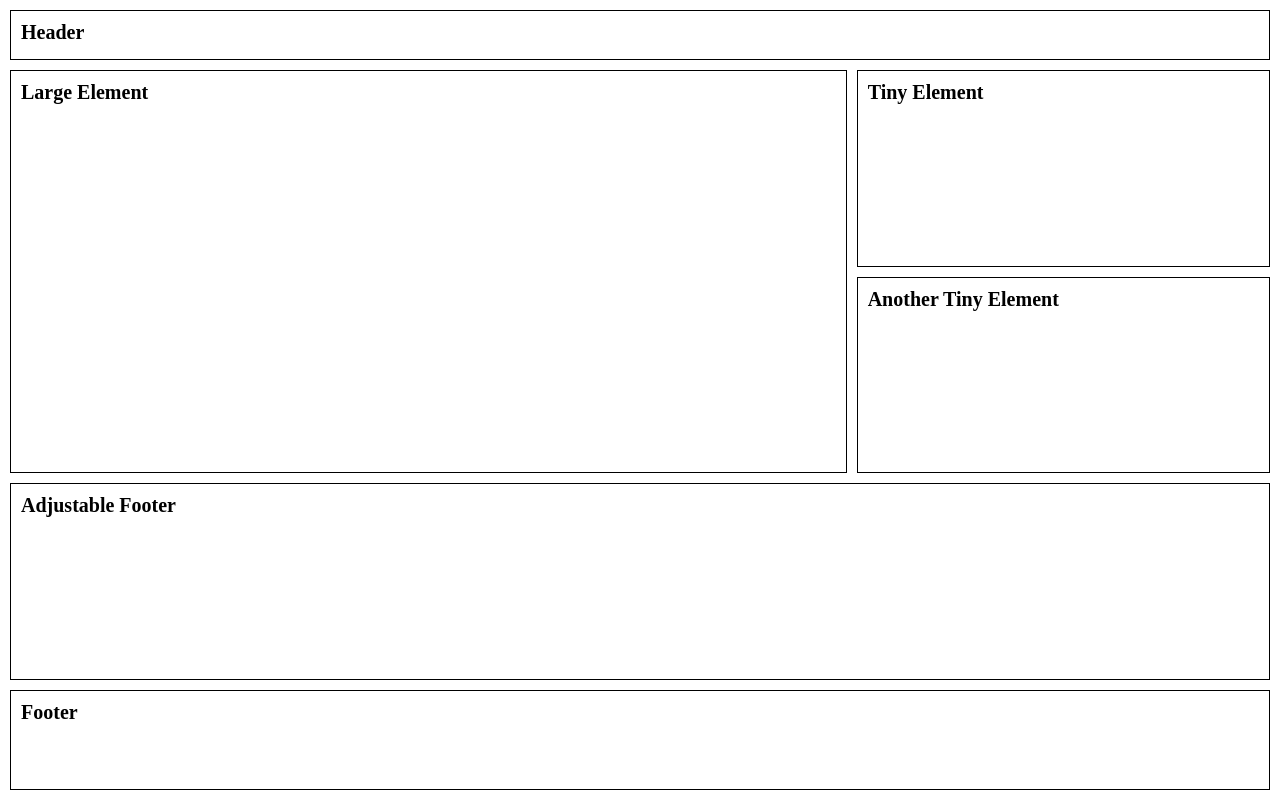
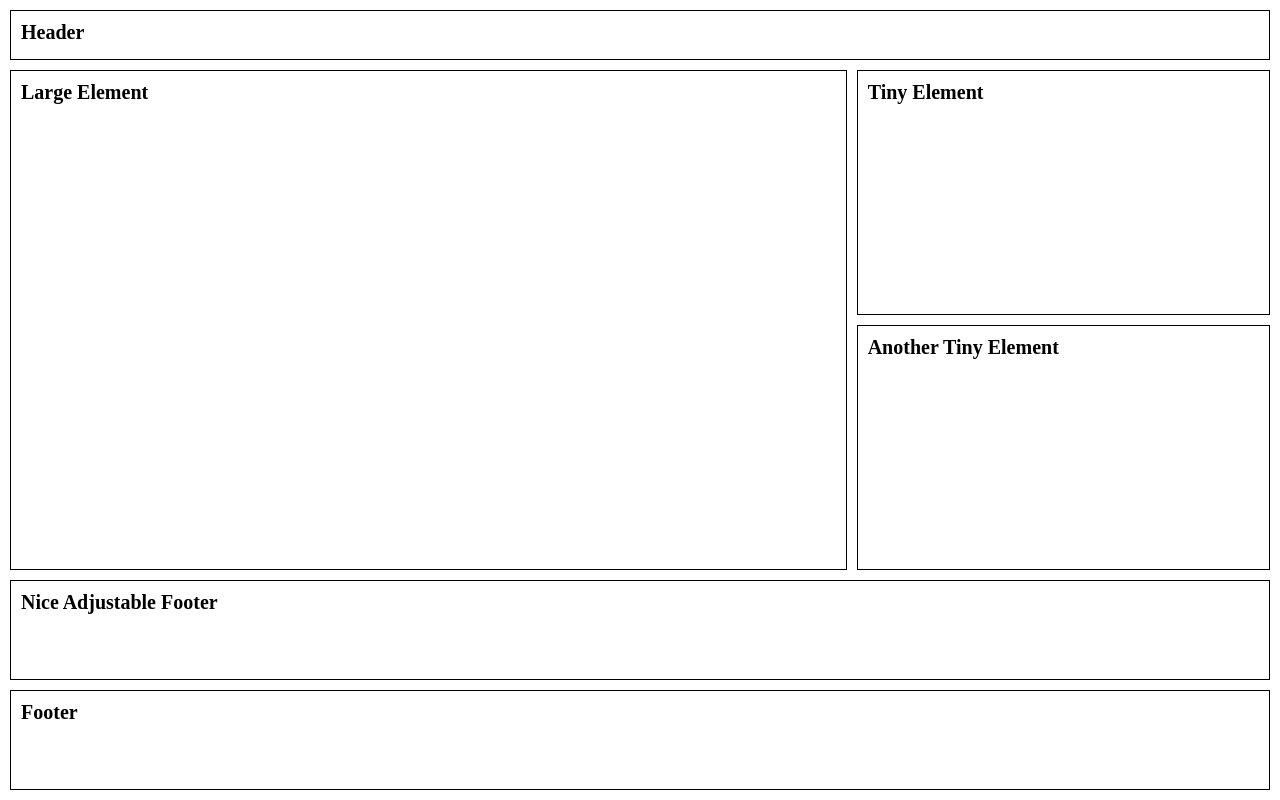
Before and after one commit to harditsingh/HYF-grid-example, a plain HTML site: page index.html in a window 1280 px wide. Drawn offline with Linux system fonts and the light colour scheme.

Commit message:
Changed for PR cmments

```diff
--- a/index.html
+++ b/index.html
@@ -13,7 +13,7 @@
         <div class="large-element">Large Element</div>
         <div class="small-elements">Tiny Element</div>
         <div class="small-elements">Another Tiny Element</div>
-        <div class="footer">Adjustable Footer</div>
+        <div class="footer">Nice Adjustable Footer</div>
         <div class="footer">Footer</div>
     </div>
 </body>
--- a/style.css
+++ b/style.css
@@ -10,7 +10,7 @@
 
     display: grid;
     grid-template-columns: 1fr 1fr 1fr;
-    grid-template-rows: 50px 1fr 1fr 1fr 100px;
+    grid-template-rows: 50px 1fr 1fr 100px 100px;
 
     gap: 10px;
     padding: 10px;
```
